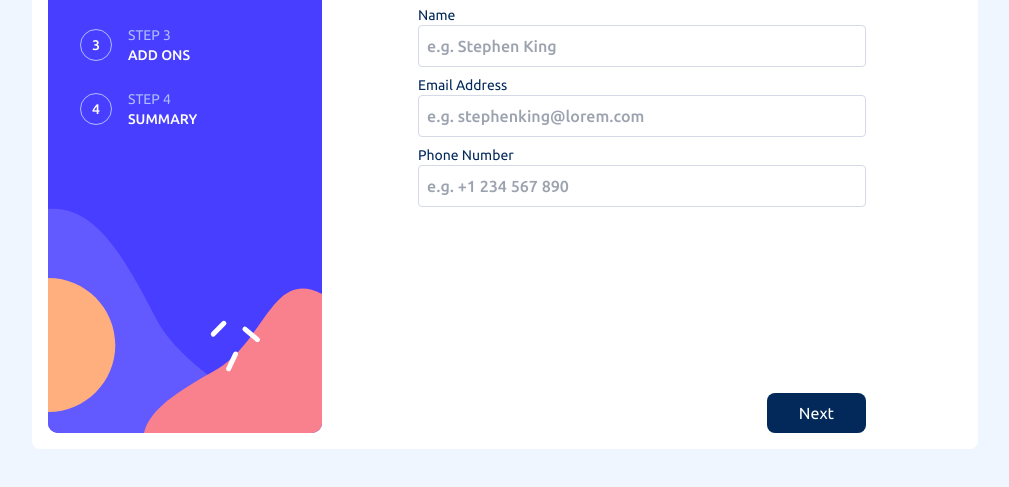
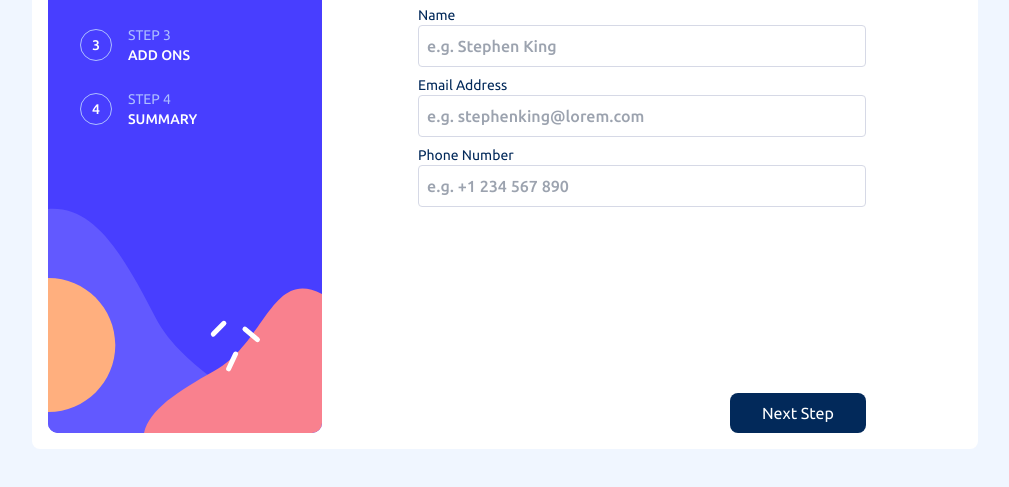
Before and after one commit to comfortprince/frontend-mentor-11-multi-step-form, a website with bundled scripts: page src/index.html in a window 1280 px wide. Shown: the part 251-738 px from the top of the page, without its empty margins (135-1144 px from the left). Built offline with nearby package versions, Linux system fonts and the light colour scheme.

Commit message:
Updated the readme file.

```diff
--- a/src/index.html
+++ b/src/index.html
@@ -467,7 +467,7 @@
             <button id="desktop-back-btn" class="invisible text-cool-gray font-medium">
               Go Back
             </button>
-            <button id="desktop-next-btn" class="bg-marine-blue py-2 px-8 text-white rounded-lg hover:bg-purplish-blue" form="personal-info-form">Next</button>
+            <button id="desktop-next-btn" class="bg-marine-blue py-2 px-8 text-white rounded-lg hover:bg-purplish-blue" form="personal-info-form">Next Step</button>
             <button id="desktop-confirm-btn" class="hidden bg-marine-blue py-2 px-8 text-white rounded-lg hover:bg-purplish-blue" form="personal-info-form">Confirm</button>
           </div>
         </div>
@@ -479,7 +479,7 @@
       <button id="mobile-back-btn" class="invisible text-cool-gray font-medium">
         Go Back
       </button>
-      <button id="mobile-next-btn" class="bg-marine-blue py-2 px-8 text-white rounded-lg hover:bg-purplish-blue focus:outline-none" form="personal-info-form">Next</button>
+      <button id="mobile-next-btn" class="bg-marine-blue py-2 px-8 text-white rounded-lg hover:bg-purplish-blue focus:outline-none" form="personal-info-form">Next Step</button>
       <button id="mobile-confirm-btn" class="hidden bg-marine-blue py-2 px-8 text-white rounded-lg hover:bg-purplish-blue" form="personal-info-form">Confirm</button>
     </div>
   </main>
```
Also changed, not shown: README-template.md (deleted), README.md.
